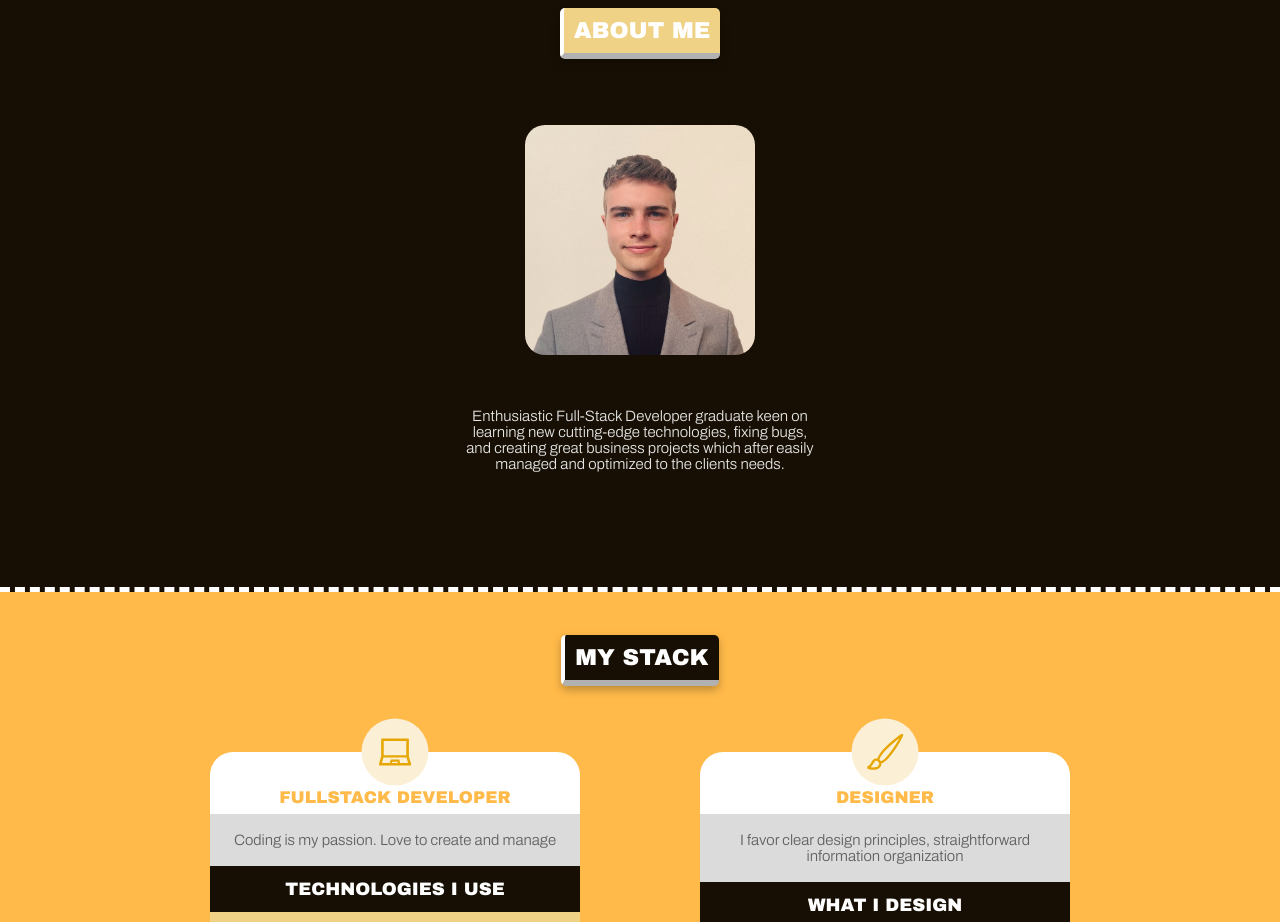
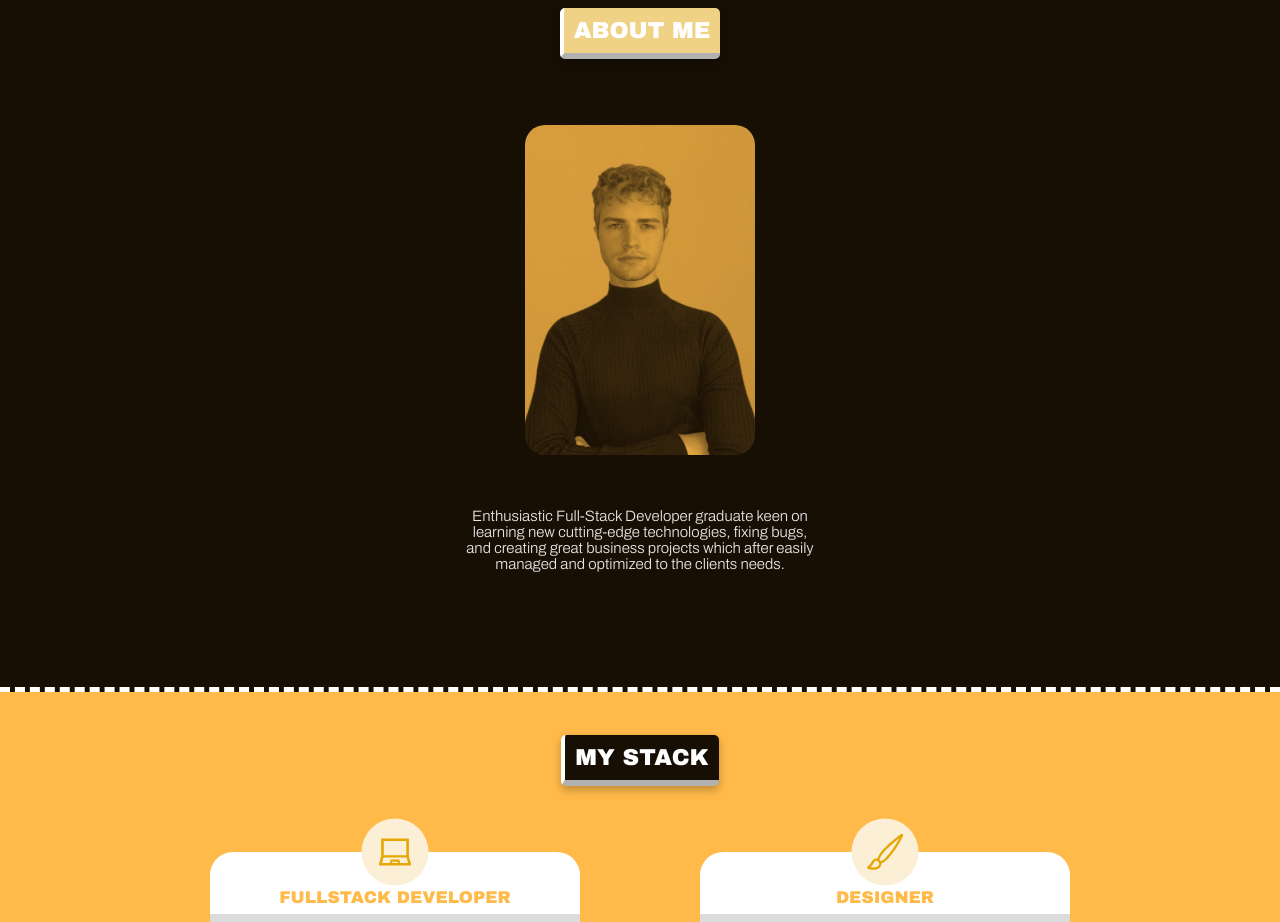
Before and after one commit to mr-nazarii/myweb, a Next.js app: page / in a window 1280 px wide. Shown: the part 840-1762 px from the top of the page. Built offline with nearby package versions, Linux system fonts and the light colour scheme.

Commit message:
change main photo

```diff
--- a/components/About.tsx
+++ b/components/About.tsx
@@ -12,9 +12,9 @@ export const About = () => {
       <div className={styles.imageWrapper}>
         <Image
           alt="me"
-          src={"/Me.JPG"}
+          src={"/Me.png"}
           width={230}
-          height={230}
+          height={330}
           objectFit="cover"
           style={{ borderRadius: "20px" }}
         />
```
Also changed, not shown: public/Me.JPG (deleted), public/Me.png (added).
